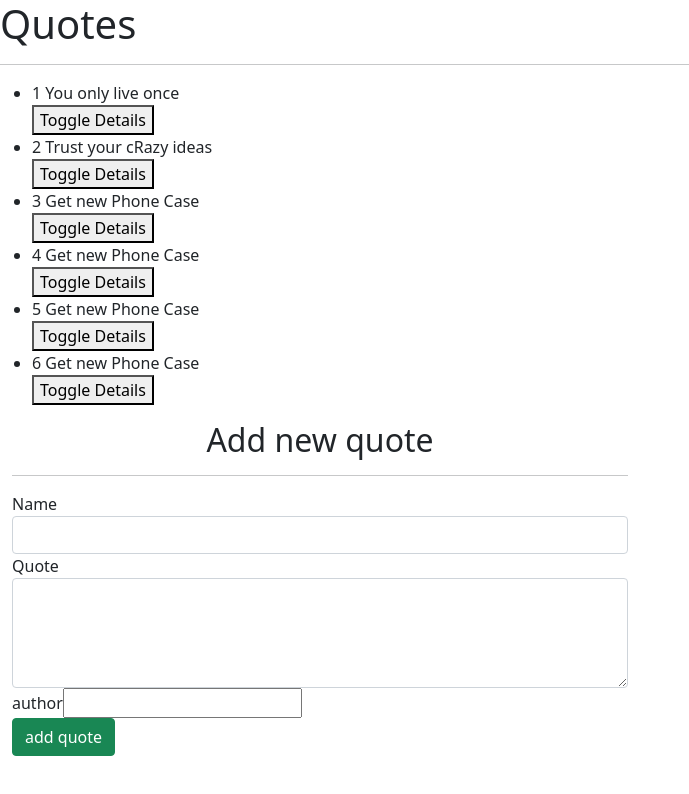
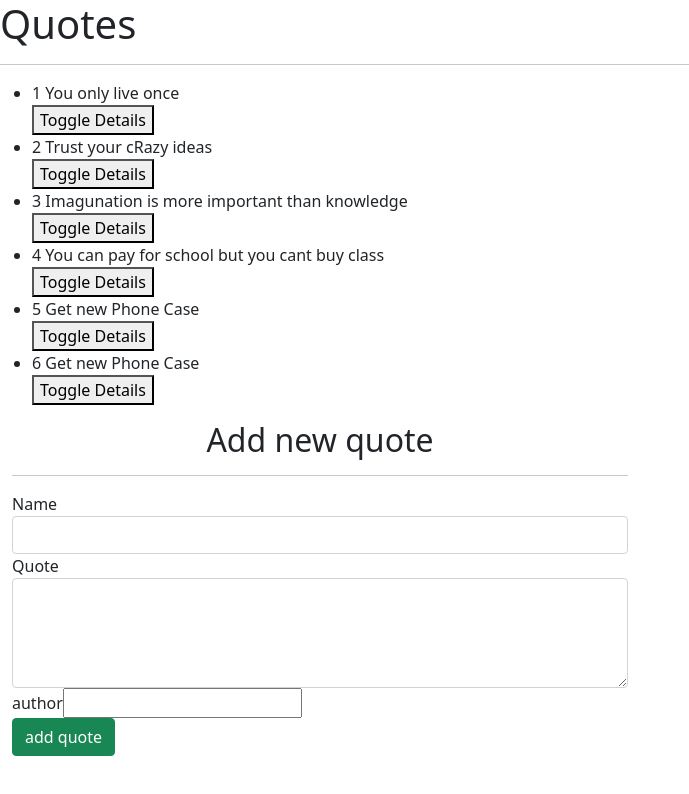
Before and after one commit to jay-ngabo/quotes, an Angular app: page / in a window 1280 px wide. Shown: the top 794 px of the page, without its empty margins (0-689 px from the left). Built offline with nearby package versions, Linux system fonts and the light colour scheme.

Commit message:
add current changes

```diff
--- a/src/app/quote/quote.component.ts
+++ b/src/app/quote/quote.component.ts
@@ -10,9 +10,9 @@ export class QuoteComponent implements OnInit {
   quotes:Quotes[] = [
     new Quotes(1, ' You only live once','nelson mandela', 0, 0, ''),
     new Quotes(2,'Trust your cRazy ideas','jay',0,0,''),
-    new Quotes(3,'Get new Phone Case','author',0, 0, ''),
-    new Quotes(4,'Get new Phone Case','author',0, 0, ''),
-    new Quotes(5,'Get new Phone Case','author',0, 0, ''),
+    new Quotes(3,'Imagunation is more important than knowledge','jay',0, 0, ''),
+    new Quotes(4,'You can pay for school but you cant buy class','jay-z',0, 0, ''),
+    new Quotes(5,'Get new Phone Case','Kendrick lamar',0, 0, ''),
     new Quotes(6,'Get new Phone Case','author',0, 0, ''),
   ];
 
```
